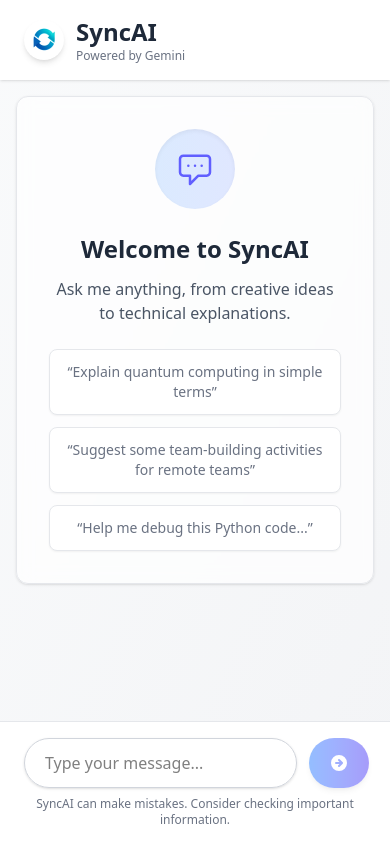
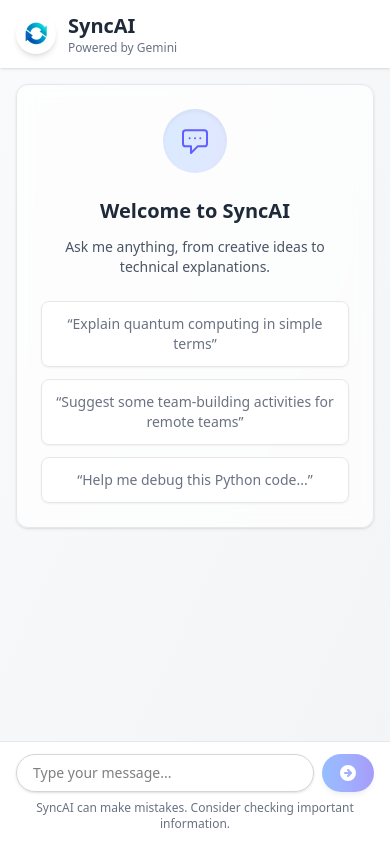
Before and after one commit to ilhanmaghriby/SyncAI, a Next.js app: page / in a window 390 px wide. Built offline with nearby package versions, Linux system fonts and the light colour scheme.

Commit message:
update responsive UI

```diff
--- a/src/app/page.tsx
+++ b/src/app/page.tsx
@@ -10,28 +10,23 @@
   const [input, setInput] = useState("");
   const [isLoading, setIsLoading] = useState(false);
   const messagesEndRef = useRef<HTMLDivElement>(null);
+  const inputRef = useRef<HTMLInputElement>(null);
 
-  // Inisialisasi Gemini dengan API Key
   const genAI = new GoogleGenerativeAI(
     "AIzaSyCHA_EC2KMCjfhzgQW90UjjQyUPKUlTS7s"
   );
 
-  const inputRef = useRef<HTMLInputElement>(null);
-
   const handleExampleClick = (text: string) => {
     setInput(text);
-    setTimeout(() => {
-      inputRef.current?.focus();
-    }, 0);
+    setTimeout(() => inputRef.current?.focus(), 0);
   };
 
-  // Markdown parser sederhana
   const parseMarkdown = (text: string) => {
     return text
-      .replace(/\*\*(.*?)\*\*/g, "<strong>$1</strong>") // Bold
-      .replace(/\*(.*?)\*/g, "<em>$1</em>") // Italic
-      .replace(/`([^`]+)`/g, "<code>$1</code>") // Inline code
-      .replace(/\n/g, "<br/>"); // Line break
+      .replace(/\*\*(.*?)\*\*/g, "<strong>$1</strong>")
+      .replace(/\*(.*?)\*/g, "<em>$1</em>")
+      .replace(/`([^`]+)`/g, "<code>$1</code>")
+      .replace(/\n/g, "<br/>");
   };
 
   const scrollToBottom = () => {
@@ -58,7 +53,7 @@
       const text = response.text();
       setMessages((prev) => [...prev, { role: "model", content: text }]);
     } catch (error) {
-      console.error("Error calling Gemini API:", error);
+      console.error("Error:", error);
       setMessages((prev) => [
         ...prev,
         {
@@ -74,7 +69,7 @@
   return (
     <div className="min-h-screen bg-gradient-to-br from-gray-50 to-gray-100 flex flex-col">
       {/* Header */}
-      <header className="bg-white shadow-sm py-4 px-6 sticky top-0 z-10">
+      <header className="bg-white shadow-sm py-3 px-4 sm:py-4 sm:px-6 sticky top-0 z-10">
         <div className="max-w-4xl mx-auto flex items-center">
           <div className="w-10 h-10 mr-3">
             <Image
@@ -86,7 +81,9 @@
             />
           </div>
           <div>
-            <h1 className="text-2xl font-bold text-gray-800">SyncAI</h1>
+            <h1 className="text-xl sm:text-2xl font-bold text-gray-800">
+              SyncAI
+            </h1>
             <p className="text-xs text-gray-500">Powered by Gemini</p>
           </div>
         </div>
@@ -95,11 +92,11 @@
       {/* Chat container */}
       <div className="flex-1 overflow-y-auto p-4 pb-20 max-w-4xl w-full mx-auto">
         {messages.length === 0 ? (
-          <div className="flex flex-col items-center justify-center h-full text-gray-500">
-            <div className="text-center max-w-md p-8 rounded-xl bg-white/70 backdrop-blur-sm border border-gray-200 shadow-sm">
-              <div className="w-20 h-20 mx-auto mb-6 rounded-full bg-gradient-to-r from-blue-100 to-indigo-100 flex items-center justify-center shadow-inner">
+          <div className="flex items-center justify-center text-gray-500">
+            <div className="text-center max-w-md p-6 sm:p-8 rounded-xl bg-white/70 backdrop-blur-sm border border-gray-200 shadow-sm">
+              <div className="w-16 h-16 sm:w-20 sm:h-20 mx-auto mb-6 rounded-full bg-gradient-to-r from-blue-100 to-indigo-100 flex items-center justify-center shadow-inner">
                 <svg
-                  className="h-10 w-10 text-indigo-500"
+                  className="h-8 w-8 sm:h-10 sm:w-10 text-indigo-500"
                   fill="none"
                   viewBox="0 0 24 24"
                   stroke="currentColor"
@@ -112,44 +109,26 @@
                   />
                 </svg>
               </div>
-              <h2 className="text-2xl font-bold mb-3 text-gray-800">
+              <h2 className="text-xl sm:text-2xl font-bold mb-3 text-gray-800">
                 Welcome to SyncAI
               </h2>
-              <p className="text-gray-600 mb-6">
+              <p className="text-gray-600 mb-6 text-sm">
                 Ask me anything, from creative ideas to technical explanations.
               </p>
-              <div className="grid grid-cols-1 gap-3 text-sm">
-                <div className="grid grid-cols-1 gap-3 text-sm">
+              <div className="grid grid-cols-1  gap-3 text-sm">
+                {[
+                  "Explain quantum computing in simple terms",
+                  "Suggest some team-building activities for remote teams",
+                  "Help me debug this Python code...",
+                ].map((example, i) => (
                   <div
+                    key={i}
                     className="p-3 bg-white rounded-lg border border-gray-200 hover:border-indigo-300 cursor-pointer transition-colors shadow-xs"
-                    onClick={() =>
-                      handleExampleClick(
-                        "Explain quantum computing in simple terms"
-                      )
-                    }
+                    onClick={() => handleExampleClick(example)}
                   >
-                    &ldquo;Explain quantum computing in simple terms&rdquo;
+                    &ldquo;{example}&rdquo;
                   </div>
-                  <div
-                    className="p-3 bg-white rounded-lg border border-gray-200 hover:border-indigo-300 cursor-pointer transition-colors shadow-xs"
-                    onClick={() =>
-                      handleExampleClick(
-                        "Suggest some team-building activities for remote teams"
-                      )
-                    }
-                  >
-                    &ldquo;Suggest some team-building activities for remote
-                    teams&rdquo;
-                  </div>
-                  <div
-                    className="p-3 bg-white rounded-lg border border-gray-200 hover:border-indigo-300 cursor-pointer transition-colors shadow-xs"
-                    onClick={() =>
-                      handleExampleClick("Help me debug this Python code...")
-                    }
-                  >
-                    &ldquo;Help me debug this Python code...&rdquo;
-                  </div>
-                </div>
+                ))}
               </div>
             </div>
           </div>
@@ -163,11 +142,11 @@
                 }`}
               >
                 <div
-                  className={`max-w-3/4 rounded-xl px-4 py-3 ${
+                  className={`rounded-xl px-4 py-3 ${
                     message.role === "user"
                       ? "bg-gradient-to-r from-blue-500 to-indigo-600 text-white rounded-br-none"
                       : "bg-white text-gray-800 shadow-sm rounded-bl-none"
-                  }`}
+                  } max-w-[85%] sm:max-w-[70%] md:max-w-[60%]`}
                 >
                   {message.role === "model" && (
                     <div className="flex items-center mb-1">
@@ -205,7 +184,7 @@
             ))}
             {isLoading && (
               <div className="flex justify-start">
-                <div className="bg-white text-gray-800 rounded-xl px-4 py-3 shadow-sm rounded-bl-none max-w-xs">
+                <div className="bg-white text-gray-800 rounded-xl px-4 py-3 shadow-sm rounded-bl-none max-w-[85%] sm:max-w-[70%] md:max-w-[60%]">
                   <div className="flex items-center space-x-2">
                     <div className="w-6 h-6 rounded-full bg-indigo-100 flex items-center justify-center">
                       <svg
@@ -223,15 +202,15 @@
                       </svg>
                     </div>
                     <div className="flex space-x-1">
-                      <div className="w-2 h-2 rounded-full bg-gray-400 animate-bounce"></div>
+                      <div className="w-2 h-2 rounded-full bg-gray-400 animate-bounce" />
                       <div
                         className="w-2 h-2 rounded-full bg-gray-400 animate-bounce"
                         style={{ animationDelay: "0.2s" }}
-                      ></div>
+                      />
                       <div
                         className="w-2 h-2 rounded-full bg-gray-400 animate-bounce"
                         style={{ animationDelay: "0.4s" }}
-                      ></div>
+                      />
                     </div>
                   </div>
                 </div>
@@ -242,23 +221,22 @@
         )}
       </div>
 
-      {/* Input form */}
-      <div className="bg-white border-t border-gray-200 py-4 px-6 sticky bottom-0">
+      {/* Input */}
+      <div className="bg-white border-t border-gray-200 py-3 px-4 sm:py-4 sm:px-6 sticky bottom-0">
         <div className="max-w-4xl mx-auto">
-          <form onSubmit={handleSubmit} className="flex space-x-3">
+          <form onSubmit={handleSubmit} className="flex space-x-2 sm:space-x-3">
             <input
               ref={inputRef}
               type="text"
               value={input}
               onChange={(e) => setInput(e.target.value)}
               placeholder="Type your message..."
-              className="flex-1 border border-gray-300 rounded-full px-5 py-3 focus:outline-none focus:ring-2 focus:ring-indigo-500 focus:border-transparent shadow-sm"
+              className="flex-1 border border-gray-300 rounded-full px-4 py-2 sm:px-5 sm:py-3 focus:outline-none focus:ring-2 focus:ring-indigo-500 focus:border-transparent shadow-sm text-sm sm:text-base"
               disabled={isLoading}
             />
-
             <button
               type="submit"
-              className="bg-gradient-to-r from-blue-500 to-indigo-600 text-white px-5 py-3 rounded-full hover:from-blue-600 hover:to-indigo-700 focus:outline-none focus:ring-2 focus:ring-indigo-500 focus:ring-offset-2 disabled:opacity-50 transition-all duration-200 shadow-md flex items-center justify-center"
+              className="bg-gradient-to-r from-blue-500 to-indigo-600 text-white px-4 py-2 sm:px-5 sm:py-3 rounded-full hover:from-blue-600 hover:to-indigo-700 focus:outline-none focus:ring-2 focus:ring-indigo-500 focus:ring-offset-2 disabled:opacity-50 transition-all duration-200 shadow-md flex items-center justify-center"
               disabled={isLoading || !input.trim()}
             >
               {isLoading ? (
@@ -278,7 +256,7 @@
                   <path
                     className="opacity-75"
                     fill="currentColor"
-                    d="M4 12a8 8 0 018-8V0C5.373 0 0 5.373 0 12h4zm2 5.291A7.962 7.962 0 014 12H0c0 3.042 1.135 5.824 3 7.938l3-2.647z"
+                    d="M4 12a8 8 0 018-8V0C5.373 0 0 5.373 0 12h4z"
                   />
                 </svg>
               ) : (
```
